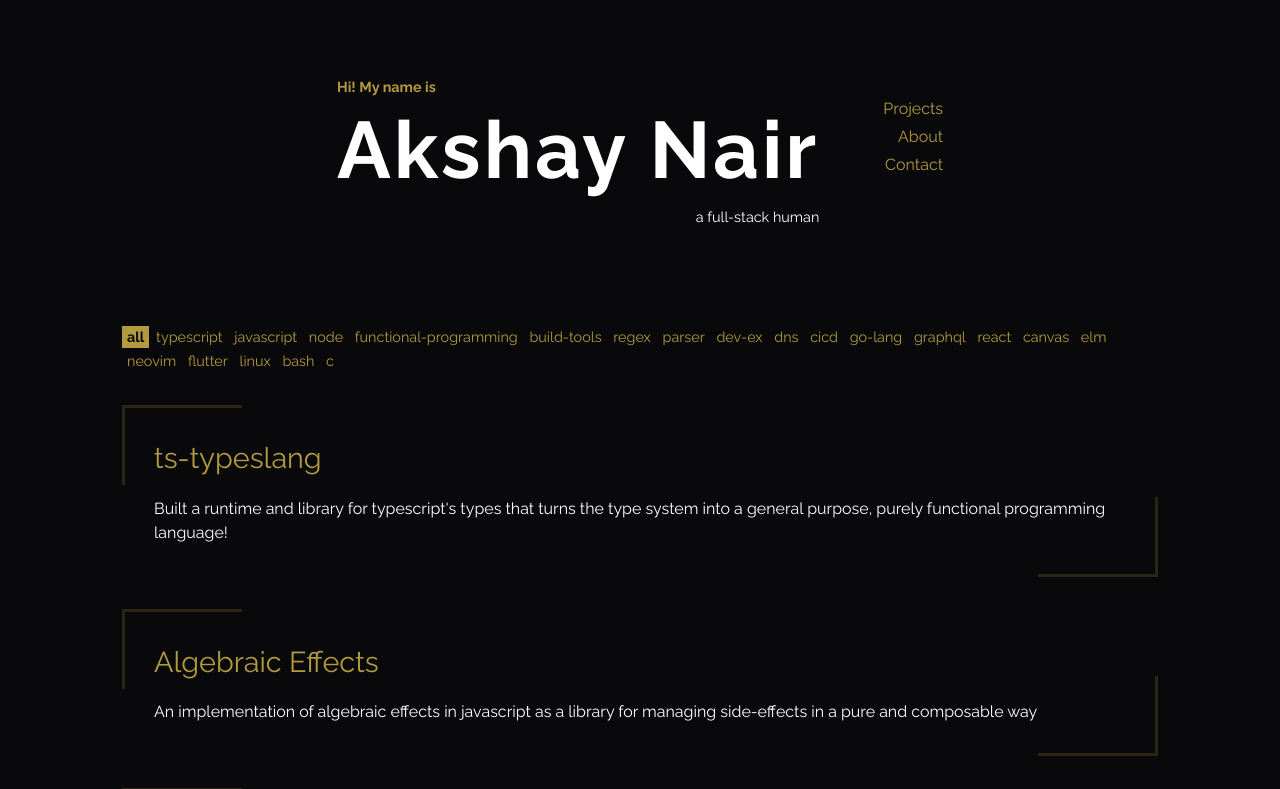
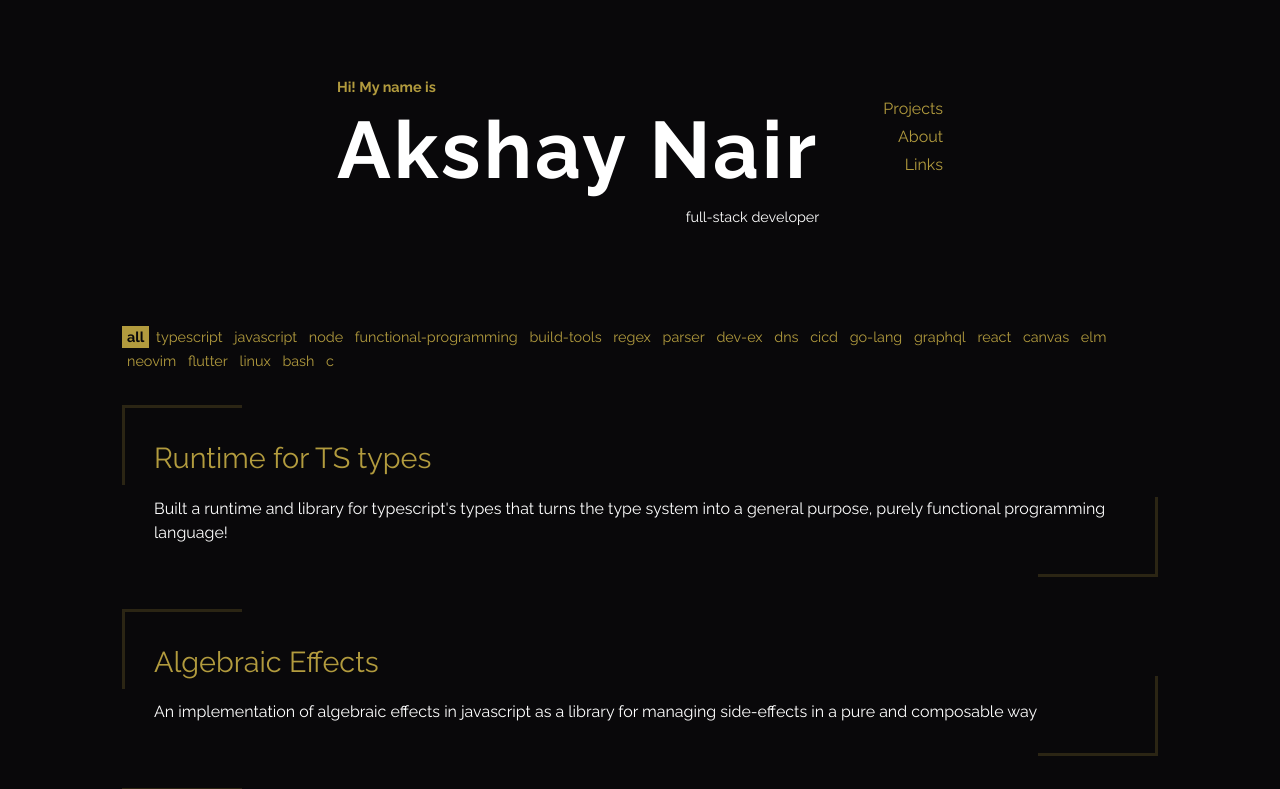
Before and after one commit to phenax/ediblemonad.dev, a Next.js app: page / in a window 1280 px wide. Shown: the top 789 px of the page. Built offline with nearby package versions, Linux system fonts and the light colour scheme.

Commit message:
chore: minor text changes

```diff
--- a/app/layout.tsx
+++ b/app/layout.tsx
@@ -12,7 +12,7 @@ const navLinks = [
   { name: 'Projects', link: { pathname: '/' } },
   { name: 'About', link: { pathname: '/about' } },
   // { name: 'Blog', link: { pathname: '/blog' } },
-  { name: 'Contact', link: { pathname: '/contact' } },
+  { name: 'Links', link: { pathname: '/contact' } },
 ]
 
 export default function RootLayout({
@@ -27,7 +27,7 @@ export default function RootLayout({
         <header className={styles.header}>
           <div className={styles.headerName}>
             <h1 className={styles.headerTitle}>Akshay Nair</h1>
-            <div className={styles.headerSubtitle}>a full-stack human</div>
+            <div className={styles.headerSubtitle}>full-stack developer</div>
           </div>
           <div className="inline-block text-right align-top" style={{ margin: '0.8rem 0 0 4rem' }}>
             {navLinks.map(({ name, link }) => (
--- a/data/projects.json
+++ b/data/projects.json
@@ -1,6 +1,6 @@
 {
   "ts-typeslang": {
-    "title": "ts-typeslang",
+    "title": "Runtime for TS types",
     "description": "Built a runtime and library for typescript's types that turns the type system into a general purpose, purely functional programming language!",
     "tags": [
       "typescript",
```
